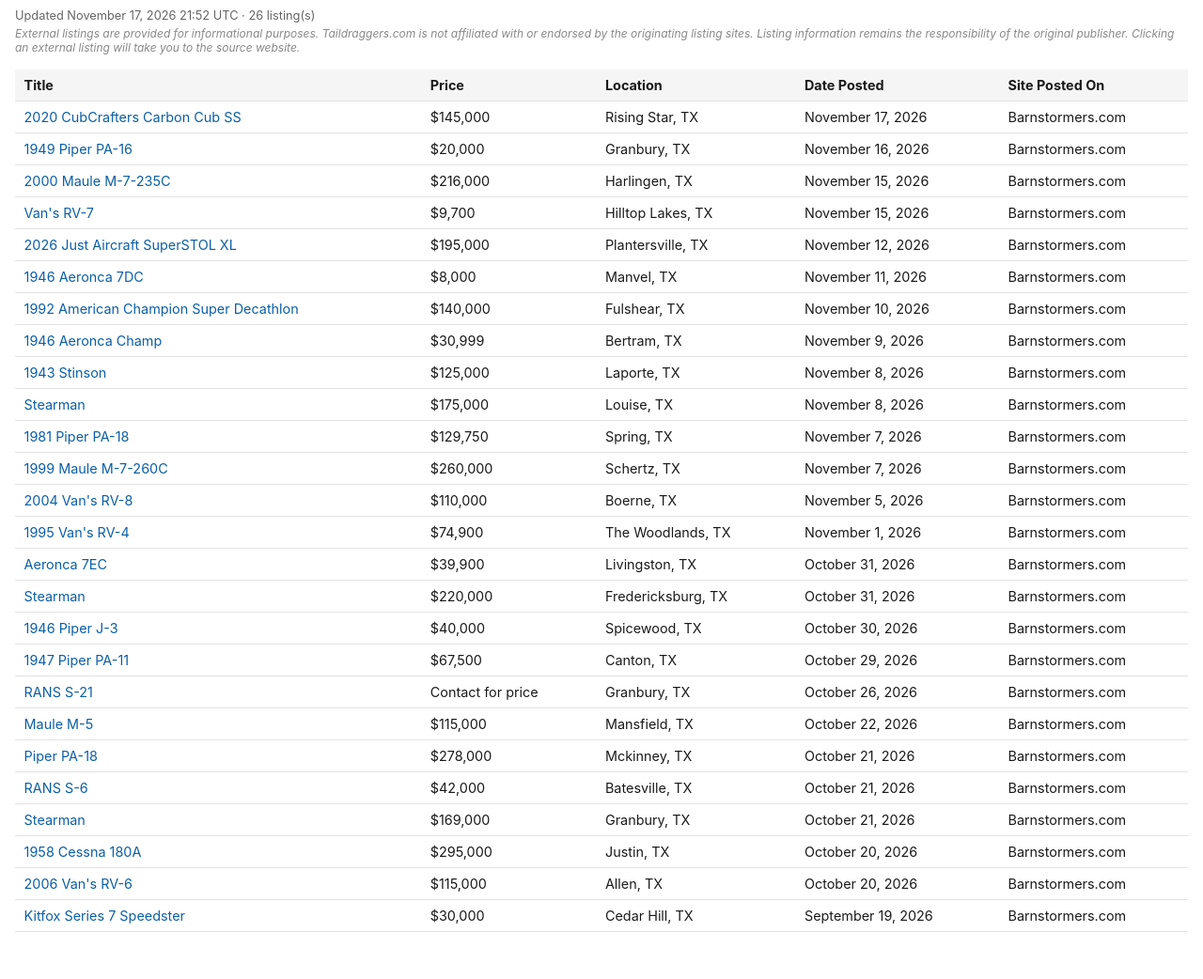
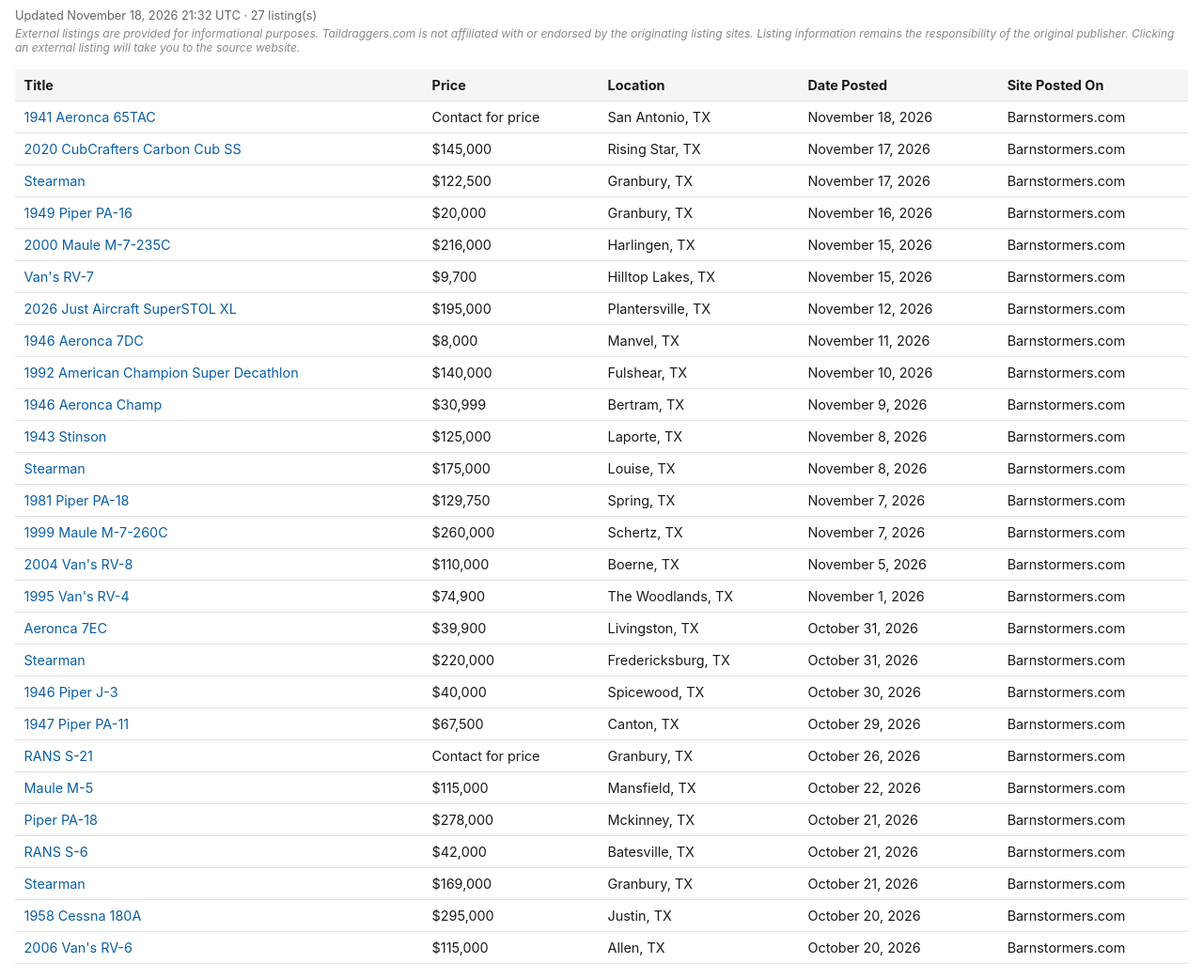
Before and after one commit to taildraggers/texas, a plain HTML site: page docs/index.html in a window 1280 px wide. Shown: the part 43-1085 px from the top of the page at 94% size. Before the commit the page ends 1051 px from the top, so only its background shows below. Drawn offline with Linux system fonts and the light colour scheme.

Commit message:
Update Texas listings (2026-11-18)

```diff
--- a/docs/index.html
+++ b/docs/index.html
@@ -58,14 +58,16 @@
 </head>
 <body>
   <h1>Taildragger Ads in Texas</h1>
-  <div class="updated">Updated November 17, 2026 21:52 UTC &middot; 26 listing(s)</div>
+  <div class="updated">Updated November 18, 2026 21:32 UTC &middot; 27 listing(s)</div>
   <div class="disclaimer">External listings are provided for informational purposes. Taildraggers.com is not affiliated with or endorsed by the originating listing sites. Listing information remains the responsibility of the original publisher. Clicking an external listing will take you to the source website.</div>
   <table>
     <thead>
       <tr><th>Title</th><th>Price</th><th>Location</th><th>Date Posted</th><th>Site Posted On</th></tr>
     </thead>
     <tbody>
+        <tr><td><a href="https://www.barnstormers.com/classified-2084536-1941-Aeronca-Defender-65TAC.html" target="_blank" rel="noopener noreferrer">1941 Aeronca 65TAC</a></td><td>Contact for price</td><td>San Antonio, TX</td><td>November 18, 2026</td><td>Barnstormers.com</td></tr>
         <tr><td><a href="https://www.barnstormers.com/classified-2084339-2020-CubCrafters-Carbon-Cub-SS.html" target="_blank" rel="noopener noreferrer">2020 CubCrafters Carbon Cub SS</a></td><td>$145,000</td><td>Rising Star, TX</td><td>November 17, 2026</td><td>Barnstormers.com</td></tr>
+        <tr><td><a href="https://www.barnstormers.com/classified-2084440-450HP-PandW-Army-Stearman.html" target="_blank" rel="noopener noreferrer">Stearman</a></td><td>$122,500</td><td>Granbury, TX</td><td>November 17, 2026</td><td>Barnstormers.com</td></tr>
         <tr><td><a href="https://www.barnstormers.com/classified-2067949-1949-Piper-Clipper-PA-16.html" target="_blank" rel="noopener noreferrer">1949 Piper PA-16</a></td><td>$20,000</td><td>Granbury, TX</td><td>November 16, 2026</td><td>Barnstormers.com</td></tr>
         <tr><td><a href="https://www.barnstormers.com/classified-2017090-2000-Maule-M7-235C.html" target="_blank" rel="noopener noreferrer">2000 Maule M-7-235C</a></td><td>$216,000</td><td>Harlingen, TX</td><td>November 15, 2026</td><td>Barnstormers.com</td></tr>
         <tr><td><a href="https://www.barnstormers.com/classified-2063995-RV-7-WingEmpennage.html" target="_blank" rel="noopener noreferrer">Van&#x27;s RV-7</a></td><td>$9,700</td><td>Hilltop Lakes, TX</td><td>November 15, 2026</td><td>Barnstormers.com</td></tr>
@@ -90,7 +92,6 @@
         <tr><td><a href="https://www.barnstormers.com/classified-2047652-Stearman.html" target="_blank" rel="noopener noreferrer">Stearman</a></td><td>$169,000</td><td>Granbury, TX</td><td>October 21, 2026</td><td>Barnstormers.com</td></tr>
         <tr><td><a href="https://www.barnstormers.com/classified-2066495-1958-Cessna-180A.html" target="_blank" rel="noopener noreferrer">1958 Cessna 180A</a></td><td>$295,000</td><td>Justin, TX</td><td>October 20, 2026</td><td>Barnstormers.com</td></tr>
         <tr><td><a href="https://www.barnstormers.com/classified-2079207-2006-RV-6.html" target="_blank" rel="noopener noreferrer">2006 Van&#x27;s RV-6</a></td><td>$115,000</td><td>Allen, TX</td><td>October 20, 2026</td><td>Barnstormers.com</td></tr>
-        <tr><td><a href="https://www.barnstormers.com/classified-2055510-Kitfox-4-Speedster-Project.html" target="_blank" rel="noopener noreferrer">Kitfox Series 7 Speedster</a></td><td>$30,000</td><td>Cedar Hill, TX</td><td>September 19, 2026</td><td>Barnstormers.com</td></tr>
     </tbody>
   </table>
 <script>
```
